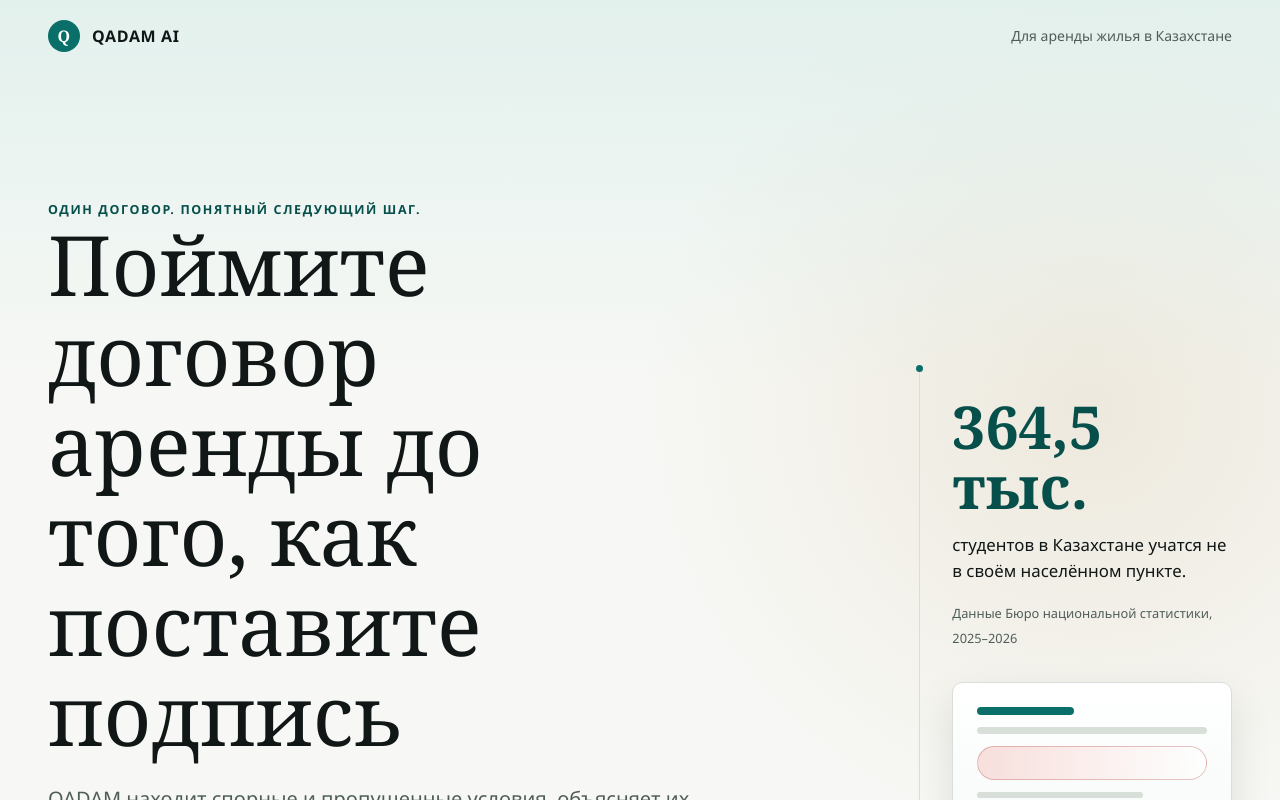
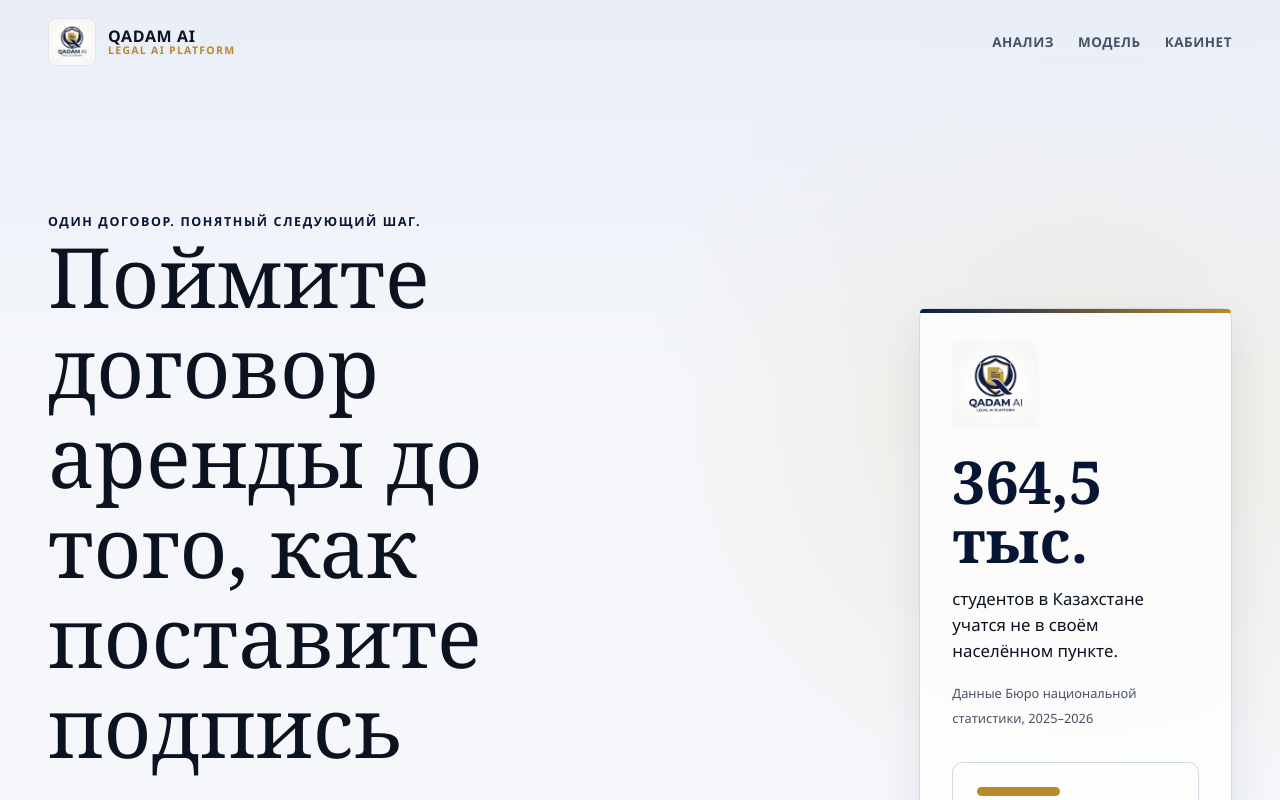
Before and after one commit to mansurmaksut19-code/Qadam-AI, a Next.js app in the folder apps/web/: page / in a window 1280 px wide. Shown: the top 800 px of the page. Built offline with nearby package versions, Linux system fonts and the light colour scheme.

Commit message:
Apply Stitch legal platform design

```diff
--- a/apps/web/src/app/globals.css
+++ b/apps/web/src/app/globals.css
@@ -4,21 +4,21 @@
   --font-sans:
     "Segoe UI", "Inter", "Roboto", "Helvetica Neue", Arial, system-ui, sans-serif;
   --font-serif: Georgia, "Times New Roman", serif;
-  --paper: #f7f8f5;
+  --paper: #f5f7fb;
   --paper-raised: #ffffff;
-  --paper-muted: #eef2ed;
-  --ink: #101716;
-  --ink-muted: #4f5d59;
-  --teal: #0b6f69;
-  --teal-strong: #064f4b;
-  --teal-soft: #dbeeea;
-  --amber: #99610a;
-  --amber-soft: #f8e4b5;
+  --paper-muted: #eef1f5;
+  --ink: #0b1220;
+  --ink-muted: #465263;
+  --teal: #0b1d49;
+  --teal-strong: #071534;
+  --teal-soft: #e7ecf6;
+  --amber: #b88a2a;
+  --amber-soft: #f6ead0;
   --danger: #a6332d;
   --danger-soft: #f7dfdc;
-  --border: #d8ded8;
-  --focus: #007a73;
-  --shadow: 0 18px 42px rgb(16 23 22 / 10%);
+  --border: #d1d9e6;
+  --focus: #b88a2a;
+  --shadow: 0 18px 42px rgb(11 29 73 / 9%);
   --radius-sm: 0.38rem;
   --radius-md: 0.5rem;
   --radius-lg: 0.65rem;
@@ -47,8 +47,8 @@ body {
   margin: 0;
   min-width: 320px;
   background:
-    linear-gradient(180deg, rgb(219 238 234 / 72%), transparent 24rem),
-    radial-gradient(circle at 85% 10%, rgb(153 97 10 / 10%), transparent 28rem),
+    linear-gradient(180deg, rgb(231 236 246 / 86%), transparent 24rem),
+    radial-gradient(circle at 85% 10%, rgb(184 138 42 / 12%), transparent 28rem),
     var(--paper);
   color: var(--ink);
   font-family: var(--font-sans), system-ui, sans-serif;
@@ -82,7 +82,7 @@ h2 {
 }
 
 .site-header {
-  min-height: 4.5rem;
+  min-height: 5.25rem;
   display: flex;
   align-items: center;
   justify-content: space-between;
@@ -99,15 +99,46 @@ h2 {
   text-decoration: none;
 }
 
-.brand__mark {
-  width: 2rem;
-  height: 2rem;
+.brand__logo {
+  width: 3rem;
+  height: 3rem;
+  object-fit: contain;
+  border: 1px solid rgb(11 29 73 / 12%);
+  border-radius: var(--radius-md);
+  background: #fff;
+}
+
+.brand__text {
   display: grid;
-  place-items: center;
-  border-radius: 50%;
-  background: var(--teal);
-  color: #fff;
-  font-family: var(--font-serif), Georgia, serif;
+  gap: 0.05rem;
+  line-height: 1;
+}
+
+.brand__text small {
+  color: var(--amber);
+  font-size: 0.66rem;
+  font-weight: 800;
+  letter-spacing: 0.12em;
+  text-transform: uppercase;
+}
+
+.site-nav {
+  display: flex;
+  align-items: center;
+  gap: var(--space-6);
+}
+
+.site-nav a {
+  color: var(--ink-muted);
+  font-size: 0.84rem;
+  font-weight: 700;
+  letter-spacing: 0.04em;
+  text-decoration: none;
+  text-transform: uppercase;
+}
+
+.site-nav a:hover {
+  color: var(--teal-strong);
 }
 
 .site-header__note,
@@ -161,7 +192,7 @@ h2 {
   color: #fff;
   font-weight: 600;
   text-decoration: none;
-  box-shadow: 0 10px 24px rgb(11 111 105 / 18%);
+  box-shadow: 0 12px 26px rgb(11 29 73 / 18%);
 }
 
 .hero__proof {
@@ -175,7 +206,7 @@ h2 {
   padding: var(--space-2) var(--space-3);
   border: 1px solid var(--border);
   border-radius: 999px;
-  background: rgb(255 255 255 / 74%);
+  background: rgb(255 255 255 / 82%);
   color: var(--ink-muted);
   font-size: 0.84rem;
   font-weight: 650;
@@ -188,19 +219,31 @@ h2 {
 
 .stat-note {
   position: relative;
-  padding: var(--space-8) 0 var(--space-8) var(--space-8);
-  border-left: 1px solid var(--border);
+  padding: var(--space-8);
+  border: 1px solid var(--border);
+  border-radius: var(--radius-lg);
+  background: rgb(255 255 255 / 80%);
+  box-shadow: var(--shadow);
 }
 
 .stat-note::before {
   content: "";
   position: absolute;
   top: 0;
-  left: -4px;
-  width: 7px;
-  height: 7px;
-  border-radius: 50%;
-  background: var(--teal);
+  left: 0;
+  width: 100%;
+  height: 4px;
+  border-radius: var(--radius-lg) var(--radius-lg) 0 0;
+  background: linear-gradient(90deg, var(--teal), var(--amber));
+}
+
+.stat-note__logo {
+  width: 5.4rem;
+  height: 5.4rem;
+  object-fit: contain;
+  margin-bottom: var(--space-6);
+  border-radius: var(--radius-md);
+  background: #fff;
 }
 
 .stat-note__number {
@@ -230,7 +273,7 @@ h2 {
   border: 1px solid var(--border);
   border-radius: var(--radius-lg);
   background: linear-gradient(180deg, #fff, #f7fbfa);
-  box-shadow: var(--shadow);
+  box-shadow: none;
 }
 
 .document-preview span {
@@ -241,7 +284,7 @@ h2 {
 .document-preview__bar {
   width: 42%;
   height: 0.55rem;
-  background: var(--teal);
+  background: var(--amber);
 }
 
 .document-preview__line {
@@ -1187,6 +1230,14 @@ h2 {
     display: none;
   }
 
+  .site-nav {
+    display: none;
+  }
+
+  .brand__text small {
+    display: none;
+  }
+
   .hero,
   .upload-section {
     grid-template-columns: 1fr;
@@ -1198,9 +1249,7 @@ h2 {
   }
 
   .stat-note {
-    padding: var(--space-6) 0 0;
-    border-top: 1px solid var(--border);
-    border-left: 0;
+    padding: var(--space-6);
   }
 
   .stat-note::before {
--- a/apps/web/src/app/page.tsx
+++ b/apps/web/src/app/page.tsx
@@ -7,6 +7,7 @@ import {
   ShieldCheck,
   Sparkles,
 } from "lucide-react";
+import Image from "next/image";
 
 import { Card } from "@/components/ui/card";
 import { Icon } from "@/components/ui/icon";
@@ -18,10 +19,17 @@ export default function Home() {
     <>
       <header className="site-header">
         <a className="brand" href="#top" aria-label="QADAM AI — на главную">
-          <span className="brand__mark">Q</span>
-          <span>QADAM AI</span>
+          <Image alt="" className="brand__logo" height={48} priority src="/qadam-logo.png" width={48} />
+          <span className="brand__text">
+            <strong>QADAM AI</strong>
+            <small>Legal AI Platform</small>
+          </span>
         </a>
-        <span className="site-header__note">Для аренды жилья в Казахстане</span>
+        <nav className="site-nav" aria-label="Основная навигация">
+          <a href="#upload">Анализ</a>
+          <a href="#pricing-title">Модель</a>
+          <a href="#auth-title">Кабинет</a>
+        </nav>
       </header>
 
       <main id="main-content">
@@ -48,6 +56,14 @@ export default function Home() {
           </div>
 
           <aside className="stat-note" aria-label="Почему это важно студентам">
+            <Image
+              alt="QADAM AI Legal AI Platform"
+              className="stat-note__logo"
+              height={86}
+              priority
+              src="/qadam-logo.png"
+              width={86}
+            />
             <span className="stat-note__number">364,5 тыс.</span>
             <p>студентов в Казахстане учатся не в своём населённом пункте.</p>
             <a
--- a/apps/web/src/features/analysis/analysis-screen.tsx
+++ b/apps/web/src/features/analysis/analysis-screen.tsx
@@ -1,6 +1,7 @@
 "use client";
 
 import Link from "next/link";
+import Image from "next/image";
 import { useRouter } from "next/navigation";
 import { useEffect, useState } from "react";
 
@@ -54,8 +55,11 @@ export function AnalysisScreen({ analysisId }: { analysisId: string }) {
     <>
       <header className="report-header">
         <Link className="brand" href="/" aria-label="QADAM AI — на главную">
-          <span className="brand__mark">Q</span>
-          <span>QADAM AI</span>
+          <Image alt="" className="brand__logo" height={48} src="/qadam-logo.png" width={48} />
+          <span className="brand__text">
+            <strong>QADAM AI</strong>
+            <small>Legal AI Platform</small>
+          </span>
         </Link>
         <span>Приватный отчёт</span>
       </header>
```
Also changed, not shown: apps/web/public/qadam-logo.png (added), 1 other file (tests, documents, lock files or other folders).
